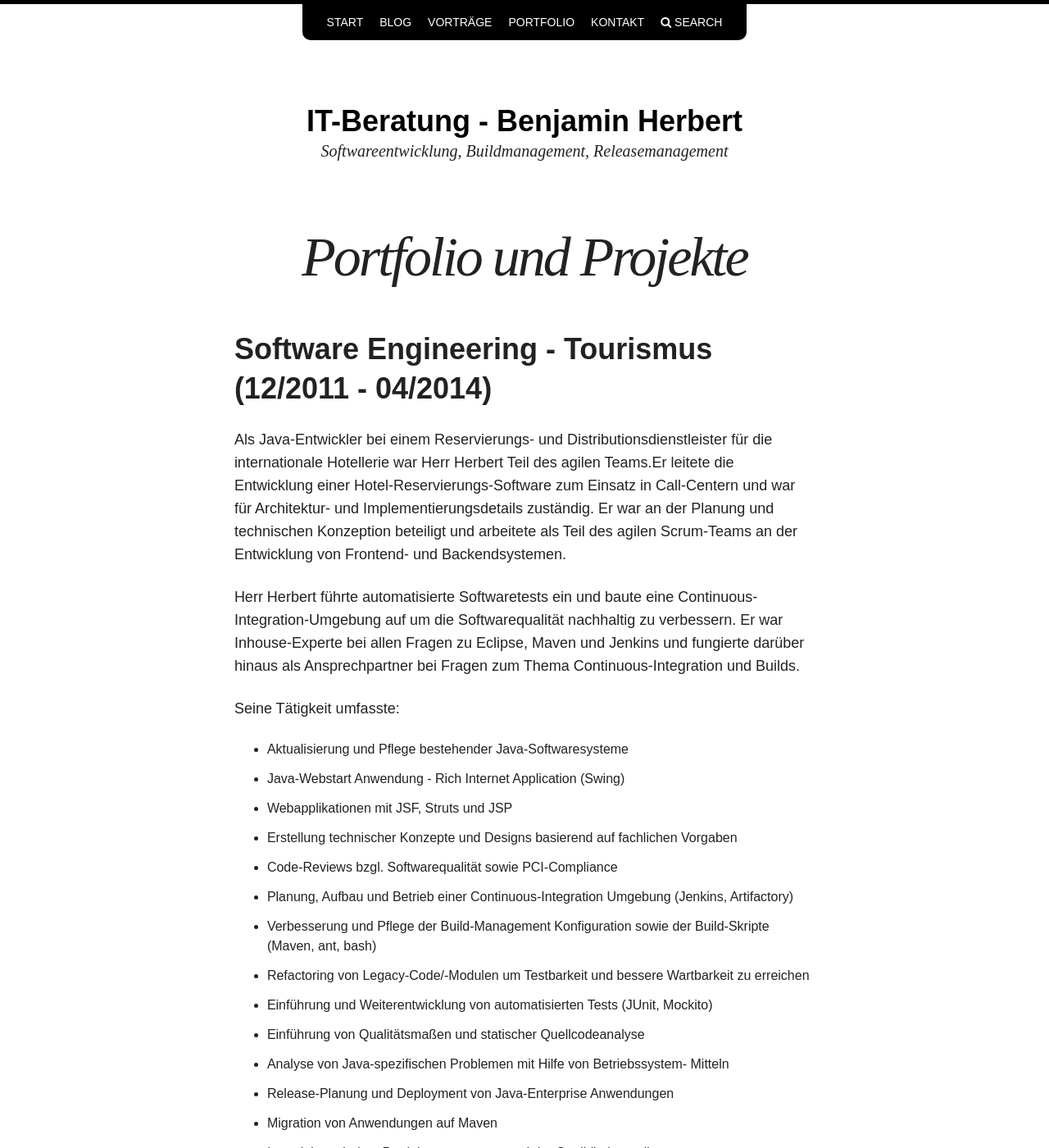
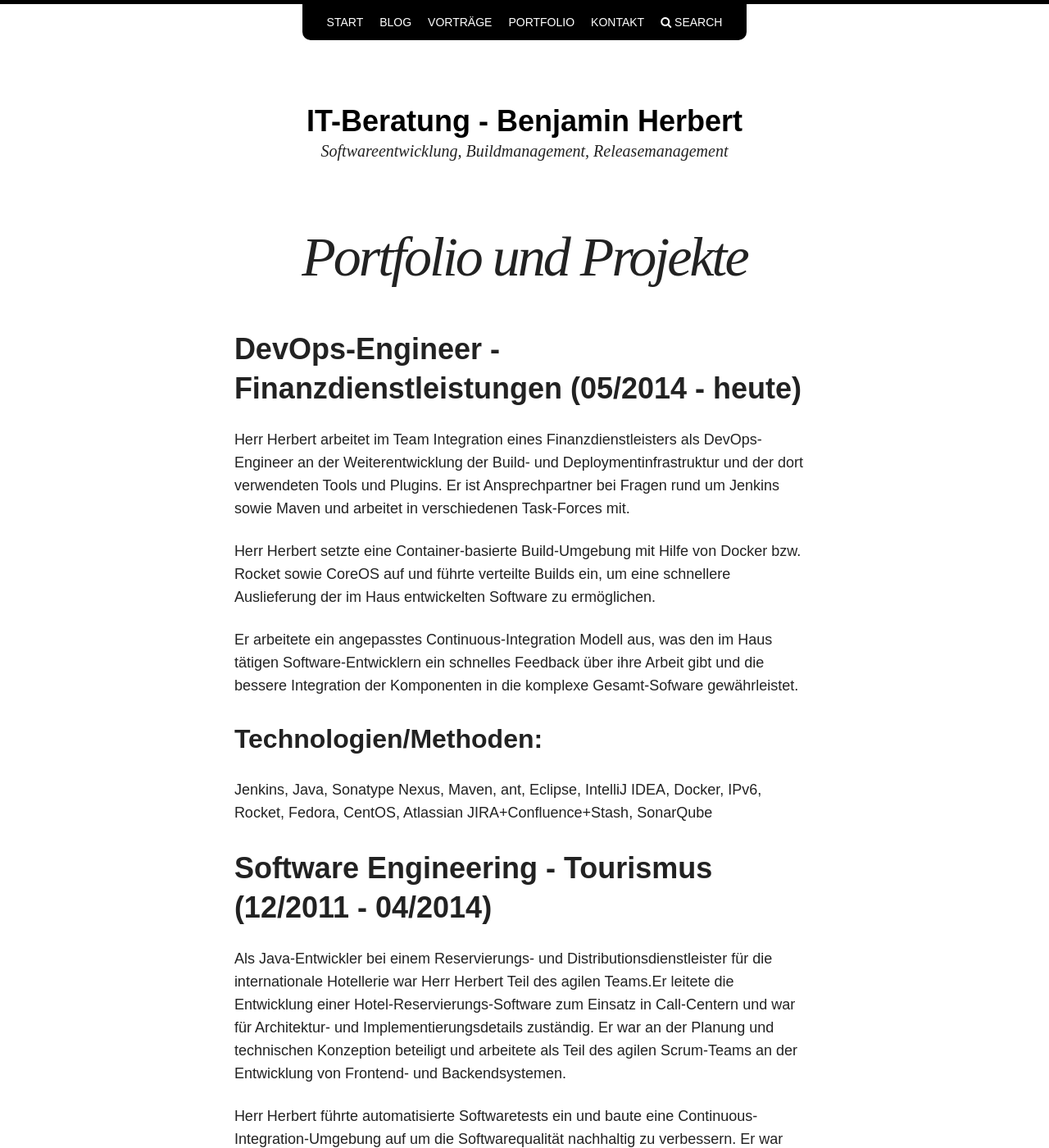
Before and after one commit to BenjaminHerbert/BenjaminHerbert.github.io, a Jekyll site: the page built from portfolio/index.md, in a window 1280 px wide and 1400 px high. Shown: the whole window at 82% size. Built offline with Jekyll 4.4.1, drawn with Linux system fonts in a browser that asks for light colours; nearby versions of some CDN libraries.

Commit message:
Add project to portfolio

```diff
--- a/portfolio/index.md
+++ b/portfolio/index.md
@@ -4,6 +4,17 @@ title: Portfolio und Projekte
 modified: 2015-12-21T09:00:00
 share: true
 ---
+
+# DevOps-Engineer - Finanzdienstleistungen (05/2014 - heute)
+
+Herr Herbert arbeitet im Team Integration eines Finanzdienstleisters als DevOps-Engineer an der Weiterentwicklung der Build- und Deploymentinfrastruktur und der dort verwendeten Tools und Plugins. Er ist Ansprechpartner bei Fragen rund um Jenkins sowie Maven und arbeitet in verschiedenen Task-Forces mit.
+
+Herr Herbert setzte eine Container-basierte Build-Umgebung mit Hilfe von Docker bzw. Rocket sowie CoreOS auf und führte verteilte Builds ein, um eine schnellere Auslieferung der im Haus entwickelten Software zu ermöglichen.
+
+Er arbeitete ein angepasstes Continuous-Integration Modell aus, was den im Haus tätigen Software-Entwicklern ein schnelles Feedback über ihre Arbeit gibt und die bessere Integration der Komponenten in die komplexe Gesamt-Sofware gewährleistet.
+
+## Technologien/Methoden:
+Jenkins, Java, Sonatype Nexus, Maven, ant, Eclipse, IntelliJ IDEA, Docker, IPv6, Rocket, Fedora, CentOS, Atlassian JIRA+Confluence+Stash, SonarQube
 
 # Software Engineering - Tourismus (12/2011 - 04/2014)
 
```
